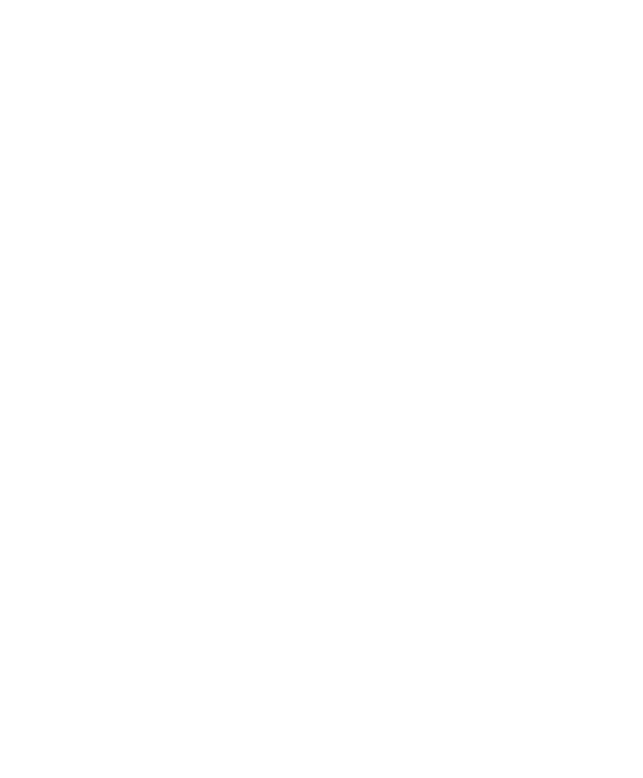
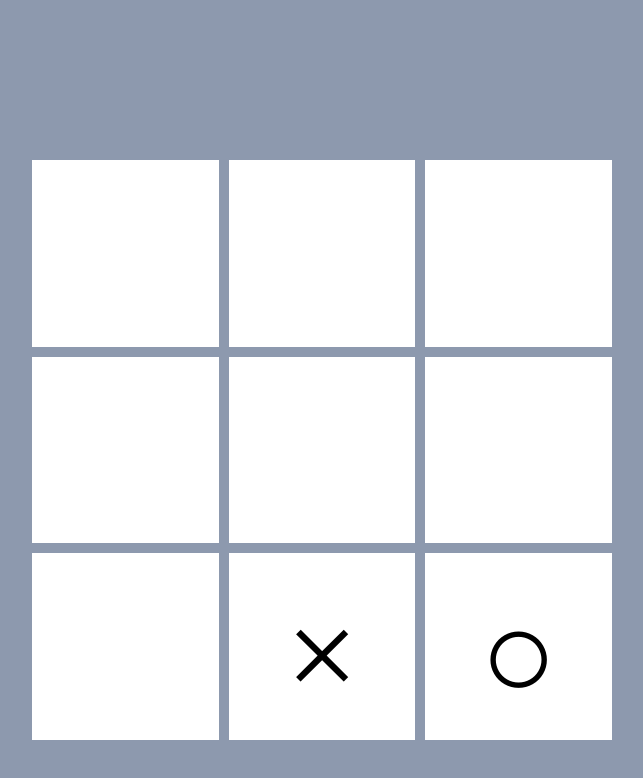
Before and after one commit to SavaVuckovic/TicTacToe.js, a website built with webpack: page src/index.html in a window 1280 px wide. Shown: the whole page, without its empty margins (318-961 px from the left). Built offline with nearby package versions, Linux system fonts and the light colour scheme.

Commit message:
added basic board styling

```diff
--- a/src/index.html
+++ b/src/index.html
@@ -7,6 +7,17 @@
   <title>Tic Tac Toe</title>
 </head>
 <body>
+  <div class="board">
+    <div class="slot" data-id="0"></div>
+    <div class="slot" data-id="1"></div>
+    <div class="slot" data-id="2"></div>
+    <div class="slot" data-id="3"></div>
+    <div class="slot" data-id="4"></div>
+    <div class="slot" data-id="5"></div>
+    <div class="slot" data-id="6"></div>
+    <div class="slot" data-id="7">&times;</div>
+    <div class="slot" data-id="8">&#9675;</div>
+  </div>
 
   <script src="main-bundle.js"></script>
 </body>
--- a/src/index.js
+++ b/src/index.js
@@ -1,4 +1,2 @@
-require('./style.css');
-require('./index.html');
-
-console.log('test');
+import './index.html';
+import './style.css';
--- a/src/style.css
+++ b/src/style.css
@@ -1,4 +1,34 @@
 body {
   margin: 0;
   padding: 0;
+  background: #8d99ae;
 }
+
+* {
+  box-sizing: border-box;
+}
+
+.board {
+  display: flex;
+  flex-wrap: wrap;
+  height: 600px;
+  width: 600px;
+  border: 5px solid #8d99ae;
+  margin: 150px auto 0;
+}
+
+.slot {
+  border: 5px solid #8d99ae;
+  background: #fff;
+  width: 33.333%;
+  height: 33.333%;
+  display: flex;
+  justify-content: center;
+  align-items: center;
+  font-size: 128px;
+  padding-top: 18px;
+}
+
+.slot:hover {
+  background: whitesmoke;
+}
```
Also changed, not shown: dist/index.html (deleted).
